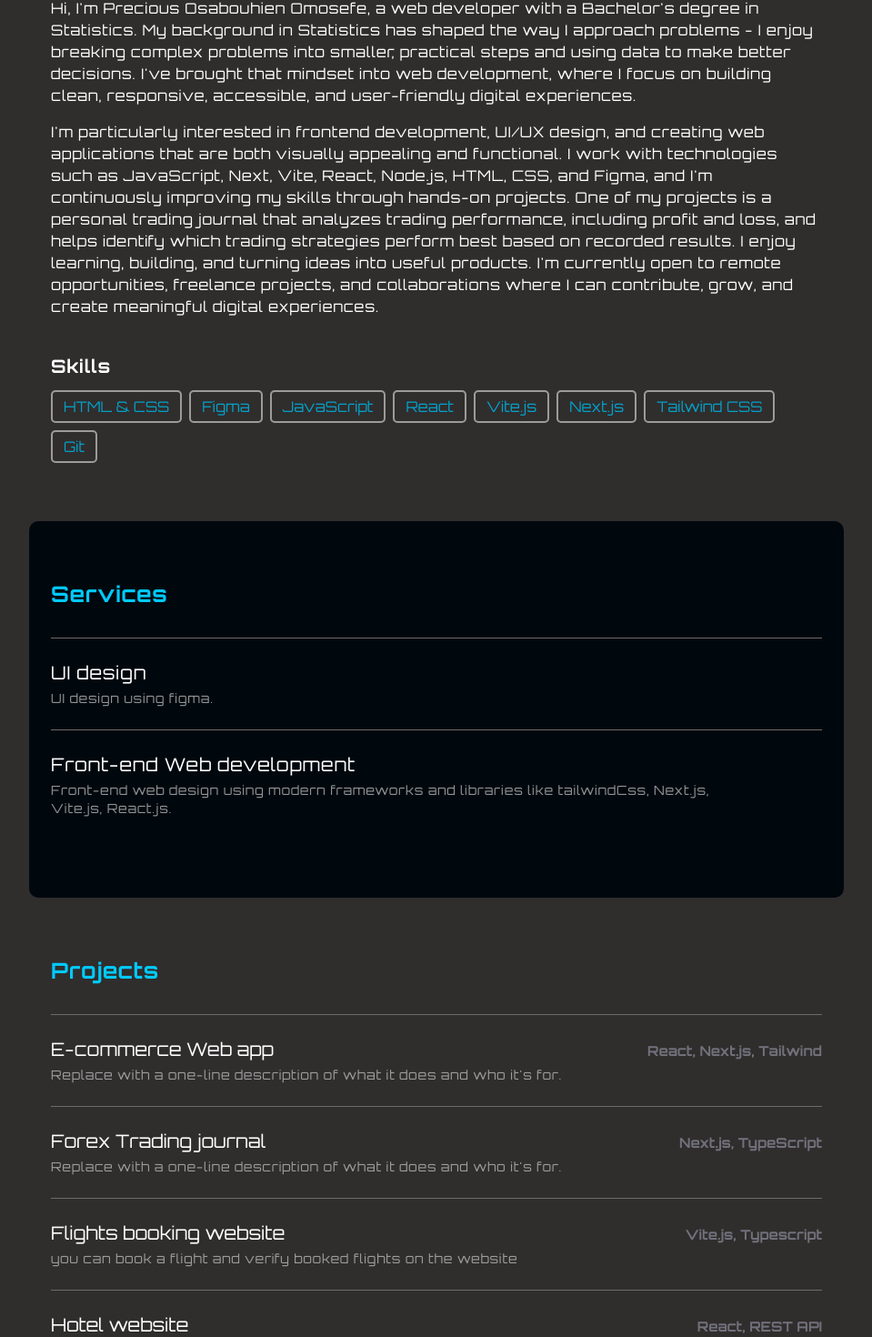
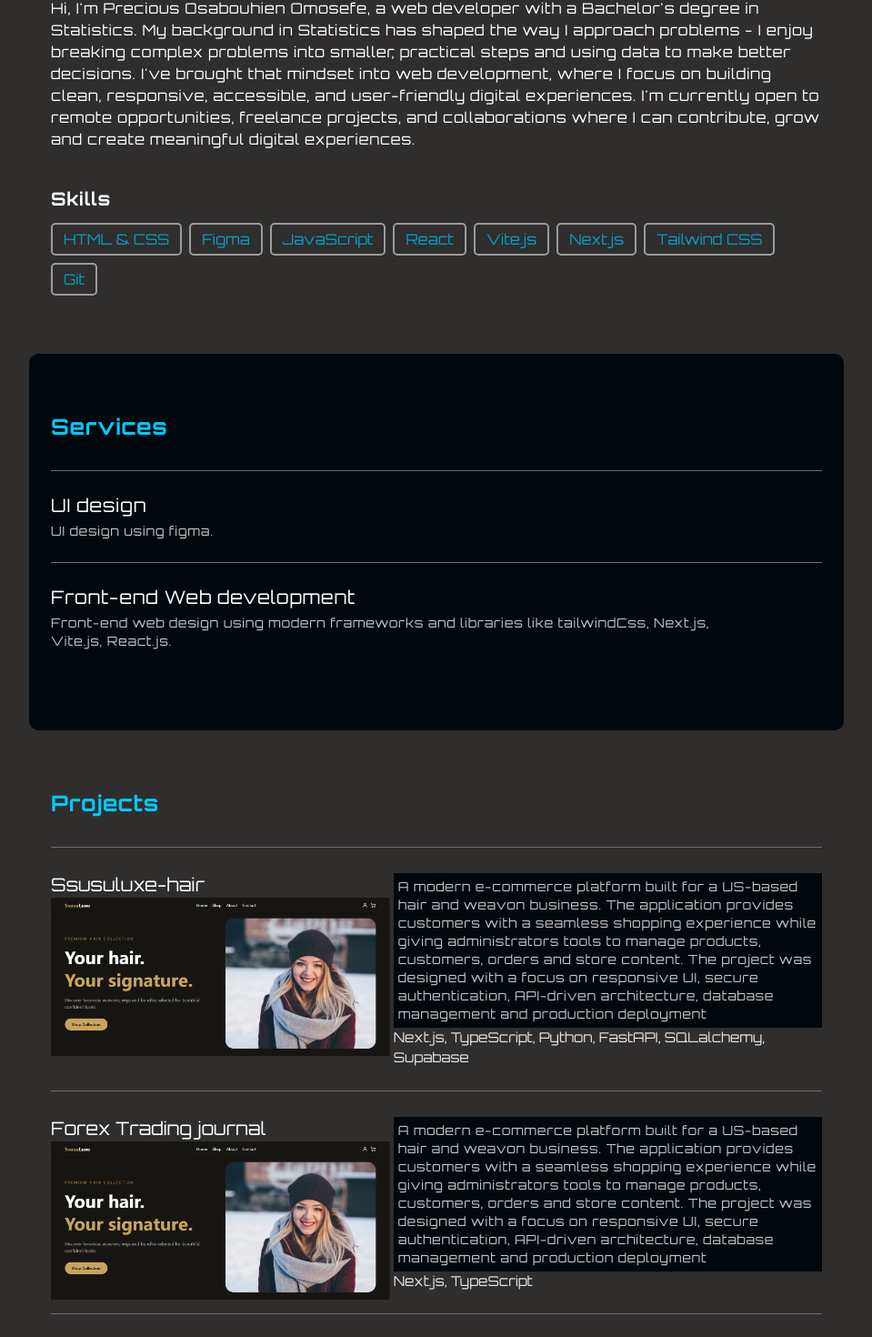
Before and after one commit to preciousosabouhien-hub/Precious-upgraded-portfolio, a Next.js app: page / in a window 1280 px wide. Shown: the part 854-2324 px from the top of the page at 91% size, without its empty margins (160-1119 px from the left). Built offline with nearby package versions, Linux system fonts and the light colour scheme.

Commit message:
started adding projects details and images

```diff
--- a/app/globals.css
+++ b/app/globals.css
@@ -176,7 +176,7 @@ body {
   letter-spacing: 0.02cm;
 }
 .service-descr{
-  color:var(--skills-border);
+  color:#c2c2c2;
   letter-spacing:0.02cm;
 }
 
@@ -197,12 +197,19 @@ body {
 }
 .proj-descr{
 font-size:15px;
-font-weight:bold;
 }
 
 #work, #contact{
   background: var(--primary-color-1);
   border-radius:10px;
+}
+.proj-des{
+  background-color:var(--primary-color-1);
+  padding:5px;
+}
+.projImage{
+  width:auto;
+  height:100px;
 }
 
 /* ================================================================================================================================ */
--- a/components/About.tsx
+++ b/components/About.tsx
@@ -20,16 +20,8 @@ export default function About() {
           Hi, I'm Precious Osabouhien Omosefe, a web developer with a Bachelor's degree in Statistics.
           My background in Statistics has shaped the way I approach problems - I enjoy breaking complex problems into smaller,
           practical steps and using data to make better decisions. I've brought that mindset into web development, where I focus on building clean,
-          responsive, accessible, and user-friendly digital experiences.</p>
-            <p className="mt-4 max-w-prose sectn-about">
-          I'm particularly interested in frontend development, UI/UX design, and creating web applications
-          that are both visually appealing and functional. I work with technologies such as JavaScript, Next, Vite, React, Node.js, HTML, CSS, and Figma,
-          and I'm continuously improving my skills through hands-on projects.
-          One of my projects is a personal trading journal that analyzes trading performance, including profit and loss,
-          and helps identify which trading strategies perform best based on recorded results.
-          I enjoy learning, building, and turning ideas into useful products. I'm currently
-          open to remote opportunities, freelance projects, and collaborations where I can contribute, grow, and create meaningful digital experiences.
-                    </p>
+          responsive, accessible, and user-friendly digital experiences. I'm currently
+          open to remote opportunities, freelance projects, and collaborations where I can contribute, grow and create meaningful digital experiences.</p>
         </div>
         <div>
           <h3 className="text-xl sectn-mini-header">Skills</h3>
--- a/components/Hero.tsx
+++ b/components/Hero.tsx
@@ -26,7 +26,7 @@ export default function Hero() {
       className="mx-auto flex max-w-4xl flex-col-reverse items-start gap-8 px-6 pb-16 pt-20 sm:flex-row sm:items-center sm:justify-between hero"
     >
       <div>
-        <p className="mb-4 text-sm  hero-info-text">Front-end Developer</p>
+        <p className="mb-4 text-sm  hero-info-text">Web Developer</p>
         <h1 className="max-w-2xl hero-text">
           I build clean, fast interfaces with modern frameworks.
         </h1>
--- a/components/Projects.tsx
+++ b/components/Projects.tsx
@@ -1,51 +1,65 @@
 // Edit this array with your own projects. Each one renders as a row below.
 const projects = [
   {
-    title: "E-commerce Web app",
-    description: "Replace with a one-line description of what it does and who it's for.",
-    stack: "React, Next.js, Tailwind",
-    href: "https://shop-ease-m.vercel.app/",
+    title: "Ssusuluxe-hair",
+    description: "A modern e-commerce platform built for a US-based hair and weavon business. The application provides customers with a seamless shopping experience while giving administrators tools to manage products, customers, orders and store content. The project was designed with a focus on responsive UI, secure authentication, API-driven architecture, database management and production deployment",
+    stack: "Next.js, TypeScript, Python, FastAPI, SQLalchemy, Supabase",
+    href: "https://ssusuluxe.vercel.app/",
+    image: "/ssusuluxe-banner.png",
   },
   {
     title: "Forex Trading journal",
-    description: "Replace with a one-line description of what it does and who it's for.",
+    description: "A modern e-commerce platform built for a US-based hair and weavon business. The application provides customers with a seamless shopping experience while giving administrators tools to manage products, customers, orders and store content. The project was designed with a focus on responsive UI, secure authentication, API-driven architecture, database management and production deployment",
     stack: "Next.js, TypeScript",
     href: "#",
+    image: "/ssusuluxe-banner.png",
   },
   {
     title: "Flights booking website",
-    description: "you can book a flight and verify booked flights on the website",
+    description: "A modern e-commerce platform built for a US-based hair and weavon business. The application provides customers with a seamless shopping experience while giving administrators tools to manage products, customers, orders and store content. The project was designed with a focus on responsive UI, secure authentication, API-driven architecture, database management and production deployment",
     stack:"Vite.js, Typescript",
     href:"https://skybooking-seven.vercel.app/",
+    image: "/ssusuluxe-banner.png",
   },
   {
-    title: "Hotel website",
-    description: "Replace with a one-line description of what it does and who it's for.",
+    title: "E-commerce Web app",
+    description: "A modern e-commerce platform built for a US-based hair and weavon business. The application provides customers with a seamless shopping experience while giving administrators tools to manage products, customers, orders and store content. The project was designed with a focus on responsive UI, secure authentication, API-driven architecture, database management and production deployment",
     stack: "React, REST API",
     href: "#",
+    image: "/ssusuluxe-banner.png",
   },
 ];
 
 export default function Projects() {
   return (
     <section id="projects" className="mx-auto max-w-4xl px-6 py-16">
-      <h2 className=" text-2xl sectn-header">Projects</h2>
+      <h2 className="text-2xl sectn-header">Projects</h2>
       <div className="mt-8">
         {projects.map((project) => (
           <a
             key={project.title}
             href={project.href}
+            target="_blank"  rel="noopener noreferrer"  aria-label="Ssuluxe-hair"
             className="group flex flex-col gap-1 py-6 sm:flex-row sm:items-baseline sm:justify-between service-box"
           >
             <div>
               <h3 className="text-xl projects-headr ">
                 {project.title}
               </h3>
-              <p className="mt-1 max-w-prose text-sm service-descr">
+              <div className="projImage">
+                 <img
+              src={project.image}
+              alt={project.title}
+              width={600}
+              height={400}
+            />
+              </div>
+
+            </div>
+            <span className="proj-descr text-zinc-200">
+                     <p className="mt-1 max-w-prose text-sm service-descr proj-des">
                 {project.description}
               </p>
-            </div>
-            <span className="whitespace-nowrap proj-descr text-zinc-500">
               {project.stack}
             </span>
           </a>
```
Also changed, not shown: public/ssusuluxe-banner.png (added).
